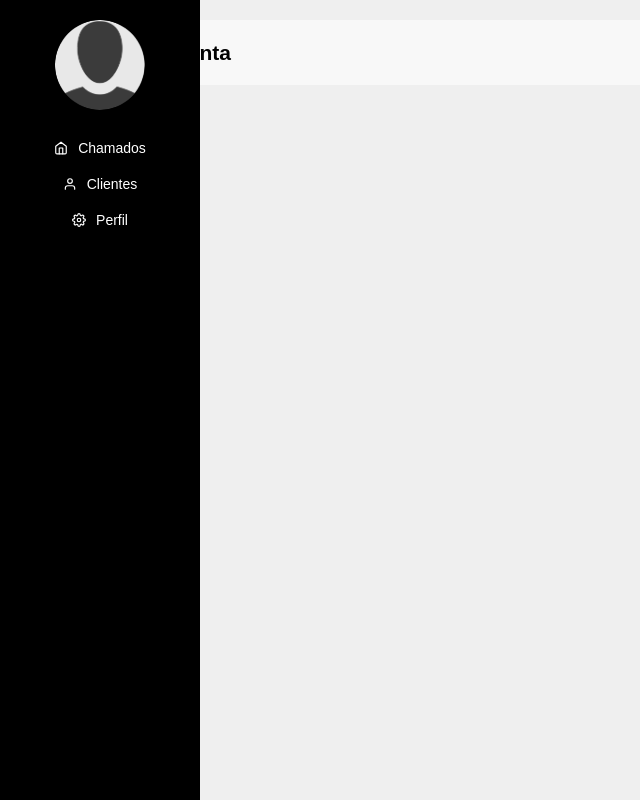
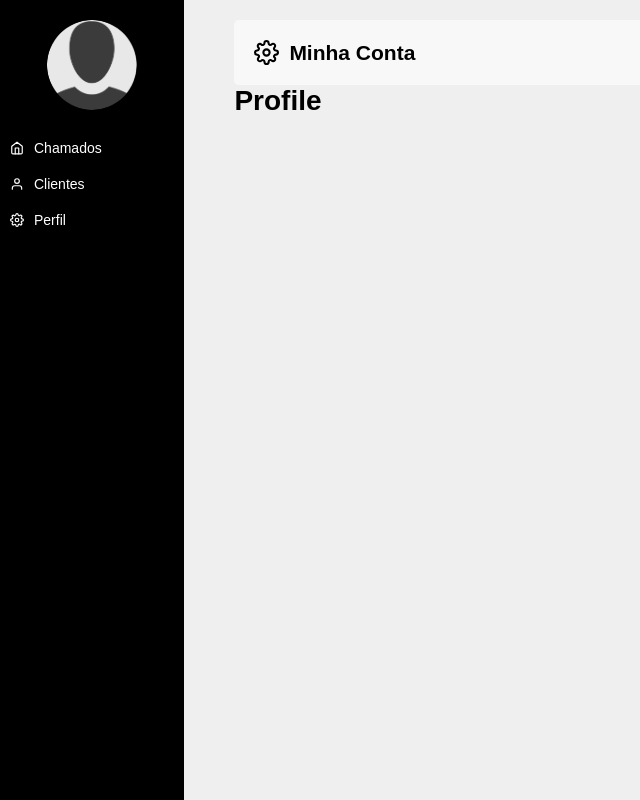
Before and after one commit to jadsonsantos/sistema-chamados, a React (Create React App) app: page /profile in a window 1280 px wide. Shown: the whole page, without its empty margins (0-640 px from the left). Built offline with nearby package versions, Linux system fonts and the light colour scheme.

Commit message:
header adjustments

```diff
--- a/src/components/Header/Header.scss
+++ b/src/components/Header/Header.scss
@@ -1,12 +1,7 @@
 .sidebar {
-  margin: 0;
-  padding: 0;
   background-color: black;
-  width: 200px;
-  position: fixed;
-  top: 0;
-  left: 0;
-  height: 100%;
+  flex: 0 1 200px;
+  height: 100vh;
   overflow: auto;
 
   &__profile {
@@ -31,7 +26,6 @@
   &__link {
     display: flex;
     align-items: center;
-    justify-content: center;
     gap: 10px;
     width: 100%;
     padding: 10px;
@@ -58,5 +52,9 @@
     &__profile {
       display: none;
     }
+
+    &__link {
+      justify-content: center;
+    }
   }
 }
```
